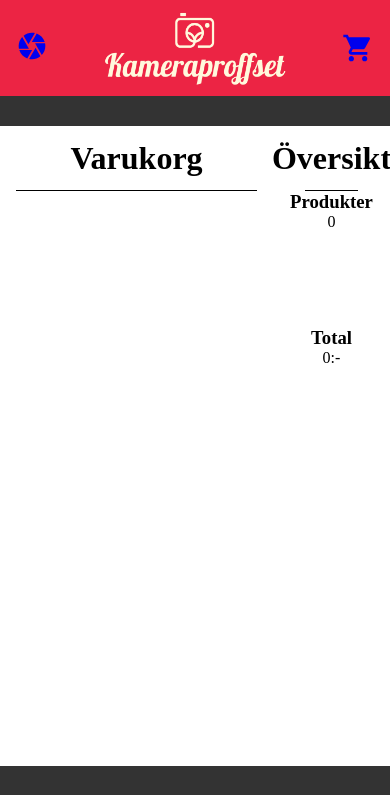
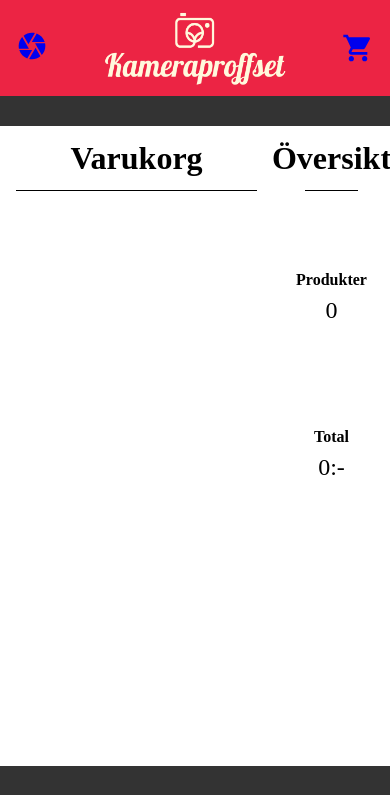
Before and after one commit to lovelanai/miniprojekt2-webbshop, a React (Create React App) app: page /ShoppingCartPage in a window 390 px wide. Shown: the top 795 px of the page. Built offline with nearby package versions, Linux system fonts and the light colour scheme.

Commit message:
shopping-cart styling
shopping cart done

Co-authored-by: Max Andersson <frontMAX@users.noreply.github.com>

```diff
--- a/src/components/ShoppingCart.css
+++ b/src/components/ShoppingCart.css
@@ -65,6 +65,16 @@
   align-items: center;
   flex-direction: column;
   width: 100%;
+  padding-top: 5rem;
+}
+
+.items h3 {
+  font-size: 1.5rem;
+}
+
+.items p {
+  font-size: 2rem;
+  padding: 1rem;
 }
 
 .total {
@@ -74,6 +84,15 @@
   align-items: center;
   padding: 6rem 0;
   width: 100%;
+}
+
+.total h3 {
+  font-size: 1.5rem;
+}
+
+.total p {
+  padding: 1rem;
+  font-size: 2rem;
 }
 
 .image {
@@ -126,4 +145,22 @@
     height: auto;
     border-bottom: 1px solid black;
   }
+
+  .total h3 {
+    font-size: 1rem;
+  }
+
+  .total p {
+    padding: 0.5rem;
+    font-size: 1.5rem;
+  }
+
+  .items h3 {
+    font-size: 1rem;
+  }
+
+  .items p {
+    font-size: 1.5rem;
+    padding: 0.5rem;
+  }
 }
```
